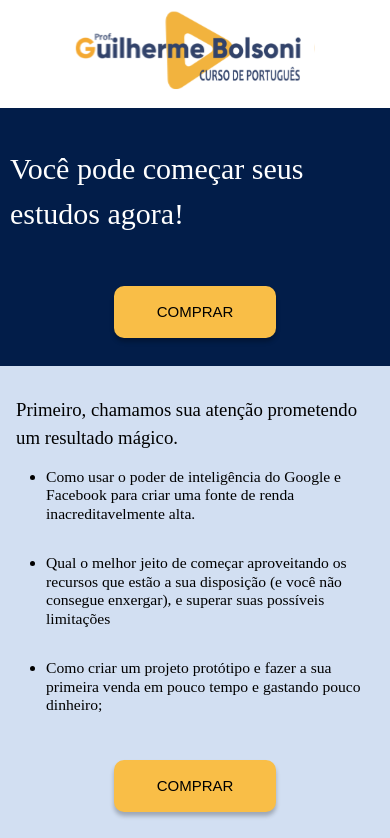
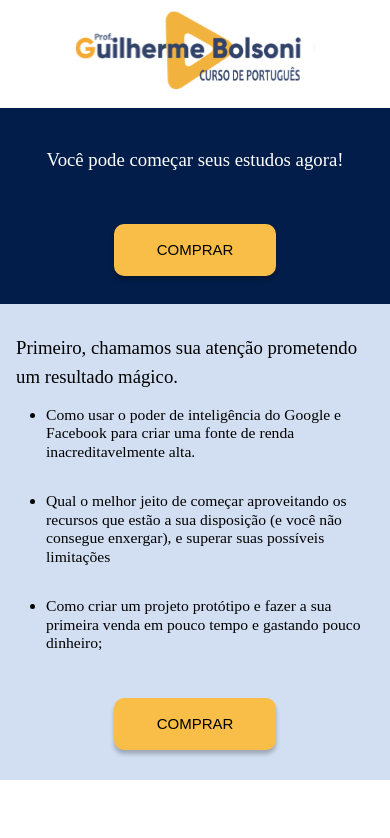
Before and after one commit to g-bolsoni/landing-page, a Next.js app: page / in a window 390 px wide. Shown: the top 838 px of the page. Built offline with nearby package versions, Linux system fonts and the light colour scheme.

Commit message:
About course responsive

```diff
--- a/src/components/Course/course.module.scss
+++ b/src/components/Course/course.module.scss
@@ -7,8 +7,8 @@
     padding: 28px 0;
     .text{
         font-weight: 400;
-        font-size: 30px;
-        line-height: 45px;
+        font-size: 1.875rem;
+        line-height: 2.813rem;
         color: var(--color-white);
         p{
             padding: 10px 10px 50px;
```
